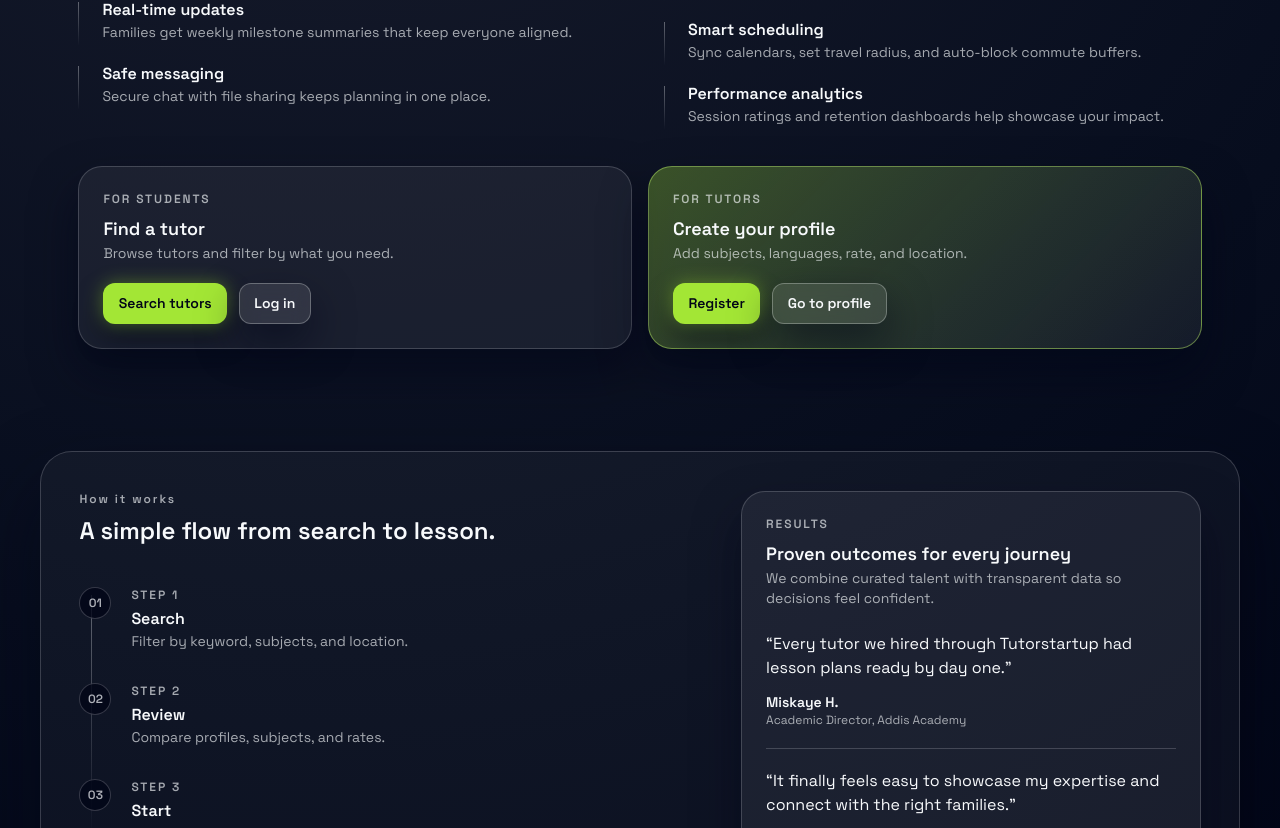
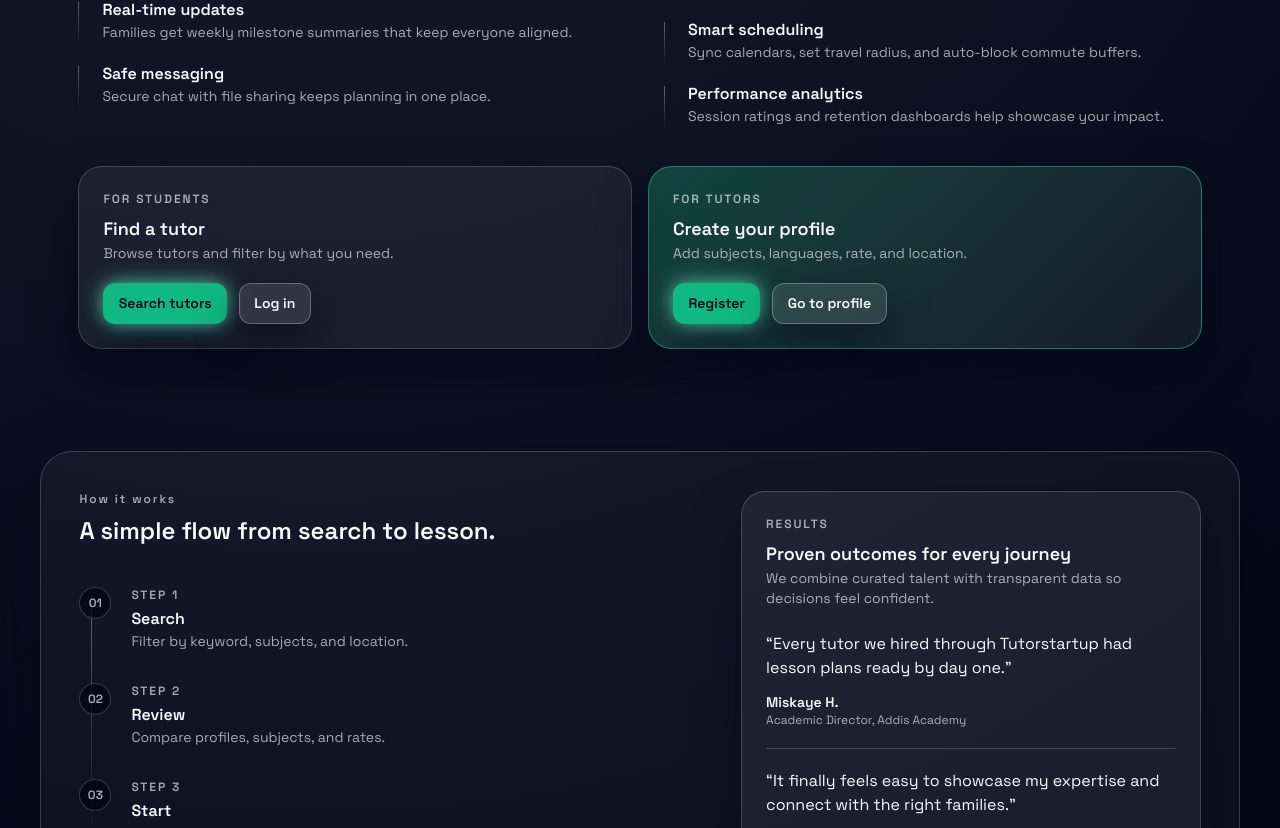
Before and after one commit to tise-genene/tutorstartup, a Next.js app in the folder apps/web/: page / in a window 1280 px wide. Shown: the part 1252-2080 px from the top of the page. Built offline with nearby package versions, Linux system fonts and the light colour scheme; no server answers; a web font is replaced by a local one.

Commit message:
chore(web): refine header layout and accent

```diff
--- a/apps/web/src/app/_components/AppHeader.tsx
+++ b/apps/web/src/app/_components/AppHeader.tsx
@@ -96,13 +96,13 @@ export function AppHeader() {
             className="pointer-events-none absolute inset-x-6 top-0 h-px bg-gradient-to-r from-transparent via-white/30 to-transparent"
             style={{ opacity: theme === "light" ? 0.18 : 0.35 }}
           />
-          <div className="relative flex items-center justify-between gap-3">
+          <div className="relative flex flex-wrap items-center gap-3 md:flex-nowrap md:justify-between">
             <Link href="/" className="flex shrink-0 items-center gap-3">
               <span className="pill font-extrabold">Tutorstartup</span>
             </Link>
 
             <nav
-              className="flex min-w-0 flex-nowrap items-center gap-2 overflow-x-auto whitespace-nowrap"
+              className="flex min-w-0 flex-nowrap items-center gap-2 overflow-x-auto whitespace-nowrap md:justify-end"
               aria-label="Primary"
             >
               <Link href="/tutors/search" className="ui-btn">
--- a/apps/web/src/app/globals.css
+++ b/apps/web/src/app/globals.css
@@ -5,7 +5,9 @@
   --dark-foreground: #f8fafc;
   --light-background: #f8fafc;
   --light-foreground: #020617;
-  --accent: #a3e635;
+  --accent: #10b981;
+  --accent-hover: #0ea472;
+  --accent-glow: #65f3c5;
 
   --background: var(--dark-background);
   --foreground: var(--dark-foreground);
@@ -31,7 +33,9 @@
   --light-foreground: #0f172a;
   --background: var(--light-background);
   --foreground: var(--light-foreground);
-  --accent: #f6b756;
+  --accent: #10b981;
+  --accent-hover: #0ea472;
+  --accent-glow: #65f3c5;
   --card: rgba(255, 255, 255, 0.92);
   --panel-surface: rgba(255, 255, 255, 0.88);
   --muted: color-mix(in srgb, var(--foreground) 45%, #ffffff);
@@ -277,8 +281,8 @@ html[lang="am"] body {
   background: var(--accent);
   color: var(--background);
   box-shadow:
-    0 0 18px color-mix(in srgb, var(--accent) 40%, transparent),
-    0 14px 26px color-mix(in srgb, var(--background) 60%, transparent);
+    0 0 20px color-mix(in srgb, var(--accent-glow) 80%, transparent),
+    0 18px 32px color-mix(in srgb, var(--background) 55%, transparent);
   transition:
     opacity 150ms ease,
     transform 150ms ease,
@@ -286,11 +290,12 @@ html[lang="am"] body {
 }
 
 .ui-btn-primary:hover {
-  opacity: 0.96;
+  opacity: 0.98;
   transform: translateY(-1px);
+  background: var(--accent-hover);
   box-shadow:
-    0 0 22px color-mix(in srgb, var(--accent) 55%, transparent),
-    0 18px 30px color-mix(in srgb, var(--background) 58%, transparent);
+    0 0 28px color-mix(in srgb, var(--accent-glow) 90%, transparent),
+    0 22px 34px color-mix(in srgb, var(--background) 52%, transparent);
 }
 
 .section-shell {
```
